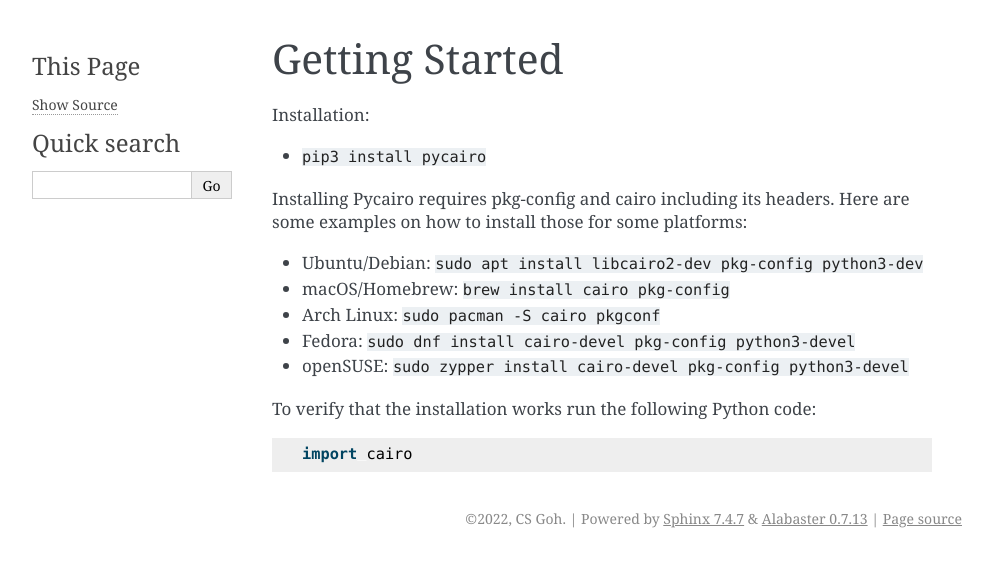
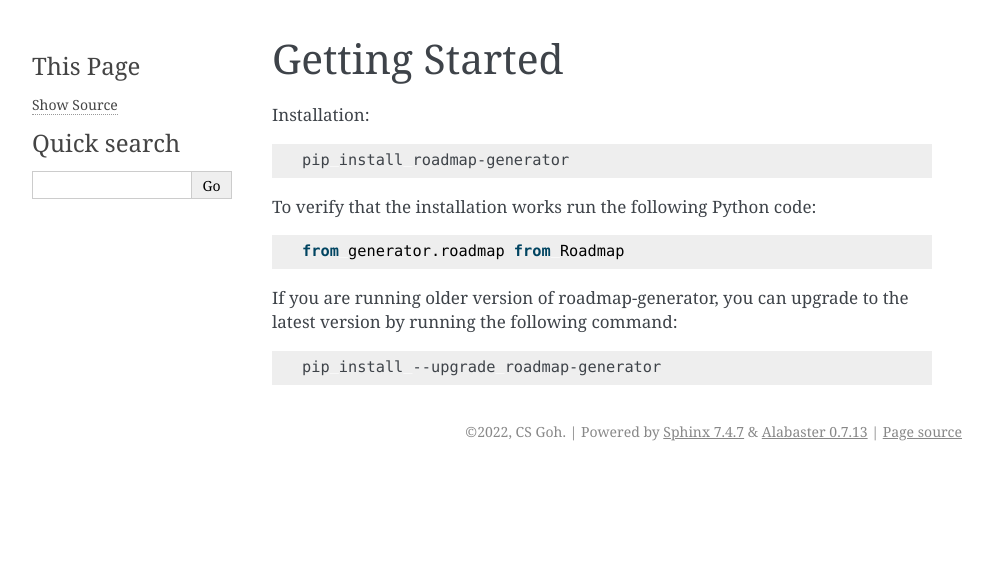
Before and after one commit to csgoh/roadmapper, a Sphinx documentation site: the page built from docs/source/getting_started.rst, in a window 1280 px wide. Shown: the top 567 px of the page, without its empty margins (148-1141 px from the left). Built offline with Sphinx 7.4.7, drawn with Linux system fonts in a browser that asks for light colours.

```diff
--- a/docs/source/conf.py
+++ b/docs/source/conf.py
@@ -6,23 +6,31 @@
 # -- Project information -----------------------------------------------------
 # https://www.sphinx-doc.org/en/master/usage/configuration.html#project-information
 
-project = 'roadmap-generator'
-copyright = '2022, CS Goh'
-author = 'CS Goh'
-release = '0.1.0-beta2'
+project = "roadmap-generator"
+copyright = "2022, CS Goh"
+author = "CS Goh"
+release = "0.1.0-beta2"
 
 # -- General configuration ---------------------------------------------------
 # https://www.sphinx-doc.org/en/master/usage/configuration.html#general-configuration
 
 extensions = []
 
-templates_path = ['_templates']
+templates_path = ["_templates"]
 exclude_patterns = []
+html_context = {
+    "extra_css_files": [
+        "_static/extra.css",
+    ],
+}
 
+html_static_path = [
+    "extra.css",
+]
 
 
 # -- Options for HTML output -------------------------------------------------
 # https://www.sphinx-doc.org/en/master/usage/configuration.html#options-for-html-output
 
-html_theme = 'alabaster'
-html_static_path = ['_static']
+html_theme = "alabaster"
+html_static_path = ["_static"]
--- a/docs/source/getting_started.rst
+++ b/docs/source/getting_started.rst
@@ -4,19 +4,19 @@ Getting Started
 
 Installation:
 
-* ``pip3 install pycairo``
+.. code:: shell
 
-Installing Pycairo requires pkg-config and cairo including its headers. Here
-are some examples on how to install those for some platforms:
+    pip install roadmap-generator
 
-* Ubuntu/Debian: ``sudo apt install libcairo2-dev pkg-config python3-dev``
-* macOS/Homebrew: ``brew install cairo pkg-config``
-* Arch Linux: ``sudo pacman -S cairo pkgconf``
-* Fedora: ``sudo dnf install cairo-devel pkg-config python3-devel``
-* openSUSE: ``sudo zypper install cairo-devel pkg-config python3-devel``
 
 To verify that the installation works run the following Python code:
 
 .. code:: python
 
-    import cairo
+    from generator.roadmap from Roadmap
+
+If you are running older version of roadmap-generator, you can upgrade to the latest version by running the following command:
+
+.. code:: shell
+
+    pip install --upgrade roadmap-generator
```
Also changed, not shown: docs/source/changelog.rst (+5 -2 lines), docs/source/extra.css (added, +40 -0 lines), docs/source/faq.rst (+5 -2 lines), docs/source/index.rst (+52 -5 lines), docs/source/tutorial.rst (added, +43 -0 lines), docs/source/images/roadmap-generator.png (added).
